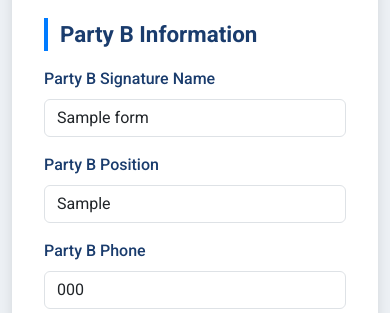
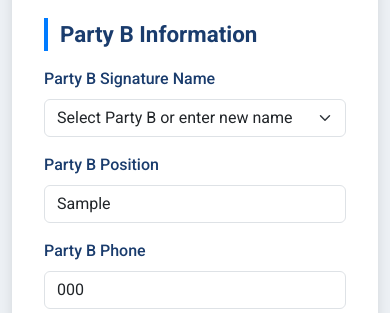
Before and after one commit to Chhea012/automated_system, a Flask app: template app/templates/contracts/create.html in a window 390 px wide. Shown: the part 1054-1367 px from the top of the page. Run offline with Flask 3, Linux system fonts and the light colour scheme; the template is opened without the code that fills it: most values are stand-ins (such as "Sample title", 1, 10 or a date in 2020); parts of the project's set-up code (start-up, migrations or seed data) failed here and were passed over.

Commit message:
feature: udpate the party b auto select the name, address, email, and phone number [ASC-193, ASC-194]

```diff
--- a/app/models/contract.py
+++ b/app/models/contract.py
@@ -1,4 +1,3 @@
-
 from app import db
 from datetime import datetime
 import uuid
--- a/app/templates/contracts/create.html
+++ b/app/templates/contracts/create.html
@@ -1,11 +1,8 @@
-
 {% extends "base.html" %}
 {% block title %}Create Contract{% endblock %}
 {% block content %}
-<!-- Add Bootstrap Icons CDN for the calendar icon -->
 <link rel="stylesheet" href="https://cdn.jsdelivr.net/npm/bootstrap-icons@1.11.3/font/bootstrap-icons.min.css">
 
-<!-- Custom CSS for date input styling and focal person section -->
 <style>
     input[type="date"] {
         position: relative;
@@ -42,6 +39,9 @@
     }
     .focal-person-select {
         margin-bottom: 10px;
+    }
+    #party_b_new_name_container {
+        display: none;
     }
 </style>
 
@@ -114,9 +114,20 @@
             <div class="section-header">Party B Information</div>
             <div class="row g-3">
                 <div class="col-md-6">
-                    <label for="party_b_signature_name" class="form-label">Party B Signature Name</label>
-                    <input type="text" class="form-control" id="party_b_signature_name" name="party_b_signature_name" value="{{ form_data.party_b_signature_name | default('') }}" placeholder="e.g., Mr. SEAN Bunrith" required>
-                    <div class="invalid-feedback">Please enter Party B signature name.</div>
+                    <label for="party_b_select" class="form-label">Party B Signature Name</label>
+                    <select class="form-select" id="party_b_select" name="party_b_select" onchange="handlePartyBSelect(this)">
+                        <option value="" {{ 'selected' if not form_data.party_b_select }}>Select Party B or enter new name</option>
+                        <option value="new" {{ 'selected' if form_data.party_b_select == 'new' }}>Enter new name</option>
+                        {% for name in party_b_data.values() %}
+                        <option value="{{ name.original_name }}" {{ 'selected' if form_data.party_b_signature_name == name.original_name }}>{{ name.original_name }}</option>
+                        {% endfor %}
+                    </select>
+                    <div class="invalid-feedback">Please select or enter a Party B name.</div>
+                </div>
+                <div class="col-md-6" id="party_b_new_name_container">
+                    <label for="party_b_signature_name" class="form-label">New Party B Signature Name</label>
+                    <input type="text" class="form-control" id="party_b_signature_name" name="party_b_signature_name" value="{{ form_data.party_b_signature_name if form_data.party_b_select == 'new' else '' }}" placeholder="e.g., Mr. SEAN Bunrith" pattern="[a-zA-Z\s\.]+">
+                    <div class="invalid-feedback">Please enter a valid name (letters, spaces, and periods only).</div>
                 </div>
                 <div class="col-md-6">
                     <label for="party_b_position" class="form-label">Party B Position</label>
@@ -174,7 +185,7 @@
                             <div class="invalid-feedback">Please enter a valid email address.</div>
                         </div>
                         <div class="col-12">
-                            <button type="button" class="btn btn-danger btn-remove-focal-person {{ 'd-none' if loop.first and loop.length == 1 else '' }}">Remove</button>
+                            <button type="button" class="btn btn-danger btn-remove-focal-person {{ 'd-none' if loop.first and (form_data.focal_person_info | default([])) | length == 1 else '' }}">Remove</button>
                         </div>
                     </div>
                 </div>
@@ -232,7 +243,7 @@
                                         <option value="{{ percentage }}" {{ 'selected' if installment.description and percentage | string in installment.description }}>{{ percentage }}%</option>
                                         {% endfor %}
                                     </select>
-                                    <button type="button" class="btn btn-danger btn-remove-installment {{ 'd-none' if loop.first and loop.length == 1 else '' }}">Remove</button>
+                                    <button type="button" class="btn btn-danger btn-remove-installment {{ 'd-none' if loop.first and (form_data.payment_installments | default([])) | length == 1 else '' }}">Remove</button>
                                     <div class="invalid-feedback">Please select a percentage.</div>
                                 </div>
                             </div>
@@ -330,9 +341,9 @@
     </div>
 </div>
 
-<!-- JavaScript for Dynamic Fields, Form Validation, Number-to-Words Conversion, and Focal Person Handling -->
 <script>
-    // Predefined focal persons
+    const partyBData = {{ party_b_data | tojson | safe }};
+
     const focalPersons = {
         'mar_sophal': {
             name: 'Mr. Mar Sophal',
@@ -348,7 +359,6 @@
         }
     };
 
-    // Number-to-Words Conversion Function
     function numberToWords(num) {
         if (!num || isNaN(num) || num < 0) return '';
 
@@ -402,21 +412,50 @@
         return words ? words + ' US Dollars only' : 'Zero US Dollars only';
     }
 
-    // Update total_fee_words on input
+    function handlePartyBSelect(select) {
+        const newNameContainer = document.getElementById('party_b_new_name_container');
+        const newNameInput = document.getElementById('party_b_signature_name');
+        const fields = {
+            'party_b_position': document.getElementById('party_b_position'),
+            'party_b_phone': document.getElementById('party_b_phone'),
+            'party_b_email': document.getElementById('party_b_email'),
+            'party_b_address': document.getElementById('party_b_address'),
+            'party_b_signature_name_confirm': document.getElementById('party_b_signature_name_confirm')
+        };
+
+        if (select.value === 'new') {
+            newNameContainer.style.display = 'block';
+            newNameInput.required = true;
+            Object.values(fields).forEach(field => field.value = '');
+            newNameInput.value = '';
+        } else {
+            newNameContainer.style.display = 'none';
+            newNameInput.required = false;
+            newNameInput.value = '';
+            if (select.value) {
+                const normalizedName = select.value.toLowerCase();
+                const data = partyBData[normalizedName];
+                fields.party_b_position.value = data ? data.position : '';
+                fields.party_b_phone.value = data ? data.phone : '';
+                fields.party_b_email.value = data ? data.email : '';
+                fields.party_b_address.value = data ? data.address : '';
+                fields.party_b_signature_name_confirm.value = select.value;
+            } else {
+                Object.values(fields).forEach(field => field.value = '');
+            }
+        }
+    }
+
     document.getElementById('total_fee_usd').addEventListener('input', function () {
         const totalFeeUSD = parseFloat(this.value);
         const totalFeeWordsInput = document.getElementById('total_fee_words');
         totalFeeWordsInput.value = numberToWords(totalFeeUSD);
     });
 
-    // Auto-update party_b_signature_name_confirm on input
-    document.getElementById('party_b_signature_name').addEventListener('input', function () {
-        const partyBSignatureName = this.value;
-        const partyBSignatureNameConfirm = document.getElementById('party_b_signature_name_confirm');
-        partyBSignatureNameConfirm.value = partyBSignatureName;
+    document.getElementById('party_b_select').addEventListener('change', function () {
+        handlePartyBSelect(this);
     });
 
-    // Populate focal person fields based on selection
     function populateFocalPerson(select) {
         const container = select.closest('.focal-person-container');
         const nameInput = container.querySelector('.focal-person-name');
@@ -439,23 +478,19 @@
         }
     }
 
-    // Add Focal Person Field
     function addFocalPersonField() {
         const container = document.getElementById('focalPersonContainer');
         const firstFocalPerson = container.querySelector('.focal-person-container');
         const newFocalPerson = firstFocalPerson.cloneNode(true);
 
-        // Generate unique ID for new fields
         const timestamp = Date.now();
 
-        // Clear input values
         newFocalPerson.querySelector('.focal-person-select').value = '';
         newFocalPerson.querySelector('.focal-person-name').value = '';
         newFocalPerson.querySelector('.focal-person-position').value = '';
         newFocalPerson.querySelector('.focal-person-phone').value = '';
         newFocalPerson.querySelector('.focal-person-email').value = '';
 
-        // Update IDs for inputs
         newFocalPerson.querySelector('.focal-person-name').id = `focal_person_name_${timestamp}`;
         newFocalPerson.querySelector('label[for^="focal_person_name"]').setAttribute('for', `focal_person_name_${timestamp}`);
         newFocalPerson.querySelector('.focal-person-position').id = `focal_person_position_${timestamp}`;
@@ -465,11 +500,9 @@
         newFocalPerson.querySelector('.focal-person-email').id = `focal_person_email_${timestamp}`;
         newFocalPerson.querySelector('label[for^="focal_person_email"]').setAttribute('for', `focal_person_email_${timestamp}`);
 
-        // Show Remove button
         const removeButton = newFocalPerson.querySelector('.btn-remove-focal-person');
         removeButton.classList.remove('d-none');
 
-        // Add event listeners
         newFocalPerson.querySelector('.focal-person-select').addEventListener('change', function() {
             populateFocalPerson(this);
         });
@@ -478,14 +511,10 @@
             updateFocalPersonRemoveButtons();
         });
 
-        // Append new field
         container.appendChild(newFocalPerson);
-
-        // Update Remove buttons
         updateFocalPersonRemoveButtons();
     }
 
-    // Update Remove Buttons for Focal Persons
     function updateFocalPersonRemoveButtons() {
         const container = document.getElementById('focalPersonContainer');
         const focalPersons = container.querySelectorAll('.focal-person-container');
@@ -498,7 +527,6 @@
         }
     }
 
-    // Bootstrap Form Validation
     (function () {
         'use strict';
         const form = document.getElementById('contractForm');
@@ -507,7 +535,6 @@
                 event.preventDefault();
                 event.stopPropagation();
             }
-            // Validate total percentage
             const percentages = Array.from(document.querySelectorAll('.installment-percentage')).map(select => parseFloat(select.value) || 0);
             const totalPercentage = percentages.reduce((sum, val) => sum + val, 0);
             if (totalPercentage !== 100) {
@@ -515,18 +542,23 @@
                 event.stopPropagation();
                 alert('Total percentage of payment installments must equal 100%.');
             }
-            // Validate at least one focal person
             const focalPersons = document.querySelectorAll('.focal-person-container');
             if (focalPersons.length === 0) {
                 event.preventDefault();
                 event.stopPropagation();
                 alert('At least one focal person is required.');
             }
+            const partyBSelect = document.getElementById('party_b_select').value;
+            const partyBName = document.getElementById('party_b_signature_name').value;
+            if (!partyBSelect || (partyBSelect === 'new' && !partyBName)) {
+                event.preventDefault();
+                event.stopPropagation();
+                alert('Please select a Party B name or enter a new one.');
+            }
             form.classList.add('was-validated');
         }, false);
     })();
 
-    // Update Installment Descriptions
     function updateInstallmentDescriptions() {
         const containers = document.querySelectorAll('.installment-container');
         containers.forEach((container, index) => {
@@ -537,14 +569,12 @@
         });
     }
 
-    // Auto-assign Percentages
     function assignPercentages() {
         const containers = document.querySelectorAll('.installment-container');
         const count = containers.length;
         const availablePercentages = [10, 20, 30, 40, 50, 60, 70, 80, 90, 100];
         let percentages = [];
 
-        // Try to preserve existing percentages if they sum to 100
         let currentPercentages = Array.from(containers).map(container => {
             const select = container.querySelector('.installment-percentage');
             return parseFloat(select.value) || 0;
@@ -554,35 +584,27 @@
         if (currentTotal === 100 && currentPercentages.every(p => availablePercentages.includes(p))) {
             percentages = currentPercentages;
         } else {
-            // Calculate base percentage and distribute remainder
             const base = Math.floor(100 / count);
             percentages = Array(count).fill(base);
             const remainder = 100 - base * count;
             for (let i = 0; i < remainder; i++) {
                 percentages[i]++;
             }
-
-            // Adjust to nearest available percentage
             percentages = percentages.map(p => {
                 return availablePercentages.reduce((prev, curr) =>
                     Math.abs(curr - p) < Math.abs(prev - p) ? curr : prev
                 );
             });
-
-            // Ensure total is exactly 100 by adjusting the last percentage if needed
             let total = percentages.reduce((sum, val) => sum + val, 0);
             if (total !== 100) {
                 const diff = 100 - total;
                 const lastIndex = percentages.length - 1;
                 const newLast = percentages[lastIndex] + diff;
-                // Find closest available percentage for the adjusted last value
                 percentages[lastIndex] = availablePercentages.reduce((prev, curr) =>
                     Math.abs(curr - newLast) < Math.abs(prev - newLast) ? curr : prev
                 );
-                // Recalculate total to ensure it's 100
                 total = percentages.reduce((sum, val) => sum + val, 0);
                 if (total !== 100) {
-                    // If still not 100, adjust first percentage
                     percentages[0] += 100 - total;
                     percentages[0] = availablePercentages.reduce((prev, curr) =>
                         Math.abs(curr - percentages[0]) < Math.abs(prev - percentages[0]) ? curr : prev
@@ -599,43 +621,35 @@
         updateInstallmentDescriptions();
     }
 
-    // Add Installment Field
     function addInstallmentField() {
         const container = document.getElementById('installmentContainer');
         const firstInstallment = container.querySelector('.installment-container');
         const newInstallment = firstInstallment.cloneNode(true);
 
-        // Generate unique ID for new fields
         const timestamp = Date.now();
 
-        // Clear input values
         newInstallment.querySelector('input[name="paymentInstallmentDesc[]"]').value = '';
         newInstallment.querySelector('textarea[name="paymentInstallmentDeliverables[]"]').value = '';
         newInstallment.querySelector('input[name="paymentInstallmentDueDate[]"]').value = '';
         newInstallment.querySelector('select[name="paymentInstallmentPercentage[]"]').value = '';
 
-        // Update IDs for textarea and date input
         newInstallment.querySelector('textarea').id = `paymentInstallmentDeliverables${timestamp}`;
         newInstallment.querySelector('label[for^="paymentInstallmentDeliverables"]').setAttribute('for', `paymentInstallmentDeliverables${timestamp}`);
         newInstallment.querySelector('label[for^="paymentInstallmentDeliverables"]').setAttribute('aria-label', `Deliverables for installment ${timestamp}`);
         newInstallment.querySelector('input[name="paymentInstallmentDueDate[]"]').setAttribute('aria-describedby', `paymentInstallmentDueDateIcon${timestamp}`);
         newInstallment.querySelector('.input-group-text').id = `paymentInstallmentDueDateIcon${timestamp}`;
 
-        // Show Remove button for new field
         const removeButton = newInstallment.querySelector('.btn-remove-installment');
         removeButton.classList.remove('d-none');
 
-        // Add event listener to Remove button
         removeButton.addEventListener('click', function () {
             newInstallment.remove();
             updateRemoveButtons();
             assignPercentages();
         });
 
-        // Add event listener to percentage select
         newInstallment.querySelector('.installment-percentage').addEventListener('change', updateInstallmentDescriptions);
 
-        // Add event listener to calendar icon
         const dateInput = newInstallment.querySelector('input[type="date"]');
         const calendarIcon = newInstallment.querySelector('.input-group-text');
         dateInput.addEventListener('click', function () {
@@ -646,15 +660,11 @@
             dateInput.showPicker();
         });
 
-        // Append new field
         container.appendChild(newInstallment);
-
-        // Update Remove buttons and assign percentages
         updateRemoveButtons();
         assignPercentages();
     }
 
-    // Update Remove Buttons for Installments
     function updateRemoveButtons() {
         const container = document.getElementById('installmentContainer');
         const installments = container.querySelectorAll('.installment-container');
@@ -667,33 +677,23 @@
         }
     }
 
-    // Add Article Field
     function addArticleField() {
         const container = document.getElementById('articleContainer');
         const template = container.querySelector('.article-container.d-none');
         const newArticle = template.cloneNode(true);
 
-        // Remove d-none to make it visible
         newArticle.classList.remove('d-none');
-
-        // Clear input value
         newArticle.querySelector('input').value = '';
-
-        // Reset select to first option
         newArticle.querySelector('select').selectedIndex = 0;
 
-        // Add event listener to Remove button
         newArticle.querySelector('.btn-remove-article').addEventListener('click', function () {
             newArticle.remove();
         });
 
-        // Append new field
         container.appendChild(newArticle);
     }
 
-    // Initialize Date Pickers, Remove Buttons, and total_fee_words
     document.addEventListener('DOMContentLoaded', function () {
-        // Initialize date pickers
         const dateInputs = document.querySelectorAll('input[type="date"]');
         dateInputs.forEach(input => {
             input.addEventListener('click', function () {
@@ -708,7 +708,6 @@
             }
         });
 
-        // Initialize Remove buttons for articles, installments, and focal persons
         updateRemoveButtons();
         updateFocalPersonRemoveButtons();
         document.querySelectorAll('.btn-remove-article').forEach(button => {
@@ -730,31 +729,26 @@
             });
         });
 
-        // Initialize percentage selects
         document.querySelectorAll('.installment-percentage').forEach(select => {
             select.addEventListener('change', updateInstallmentDescriptions);
         });
 
-        // Initialize focal person selects
         document.querySelectorAll('.focal-person-select').forEach(select => {
             select.addEventListener('change', function() {
                 populateFocalPerson(this);
             });
         });
 
-        // Initialize total_fee_words if total_fee_usd has a value
         const totalFeeUSD = document.getElementById('total_fee_usd').value;
         if (totalFeeUSD) {
             document.getElementById('total_fee_words').value = numberToWords(parseFloat(totalFeeUSD));
         }
 
-        // Initialize party_b_signature_name_confirm if party_b_signature_name has a value
-        const partyBSignatureName = document.getElementById('party_b_signature_name').value;
-        if (partyBSignatureName) {
-            document.getElementById('party_b_signature_name_confirm').value = partyBSignatureName;
+        const partyBSelect = document.getElementById('party_b_select');
+        if (partyBSelect.value) {
+            handlePartyBSelect(partyBSelect);
         }
 
-        // Initialize percentages
         assignPercentages();
     });
 </script>
```
Also changed, not shown: app/routes/contract.py (+110 -105 lines).
